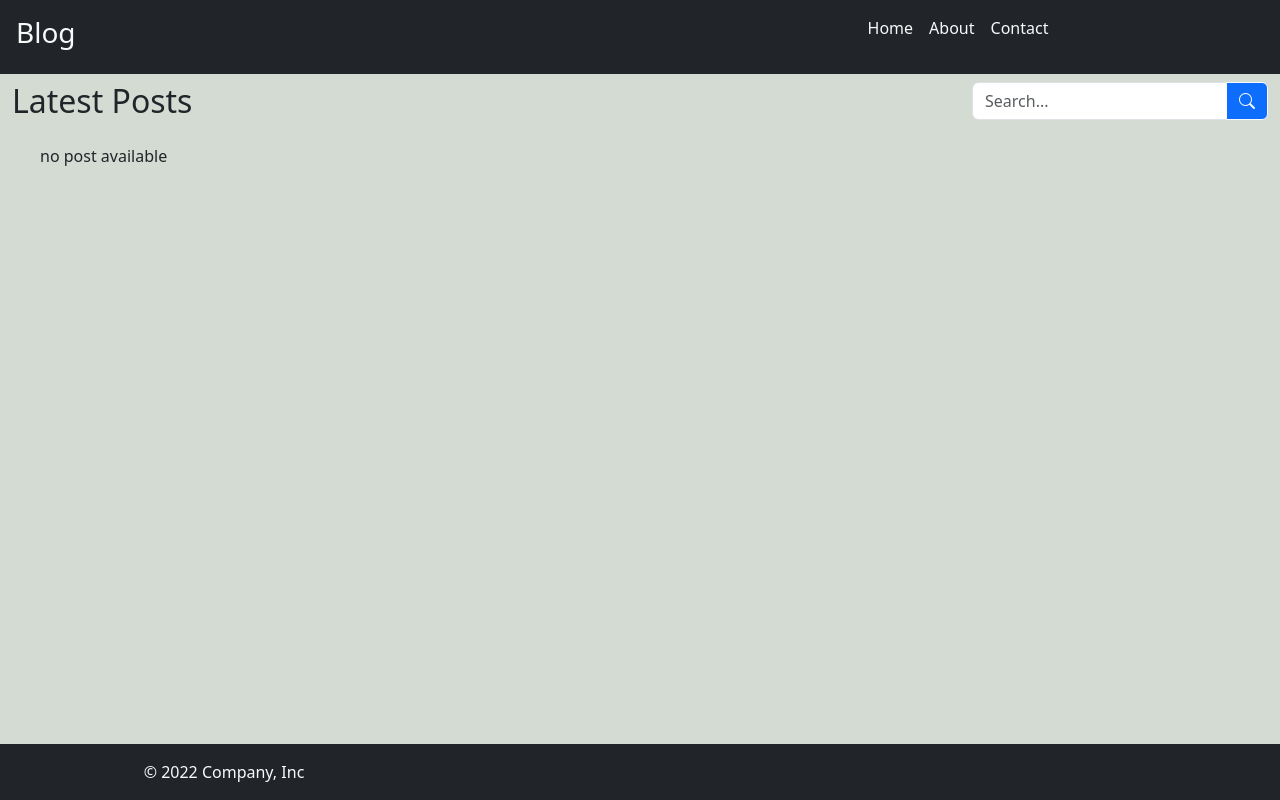
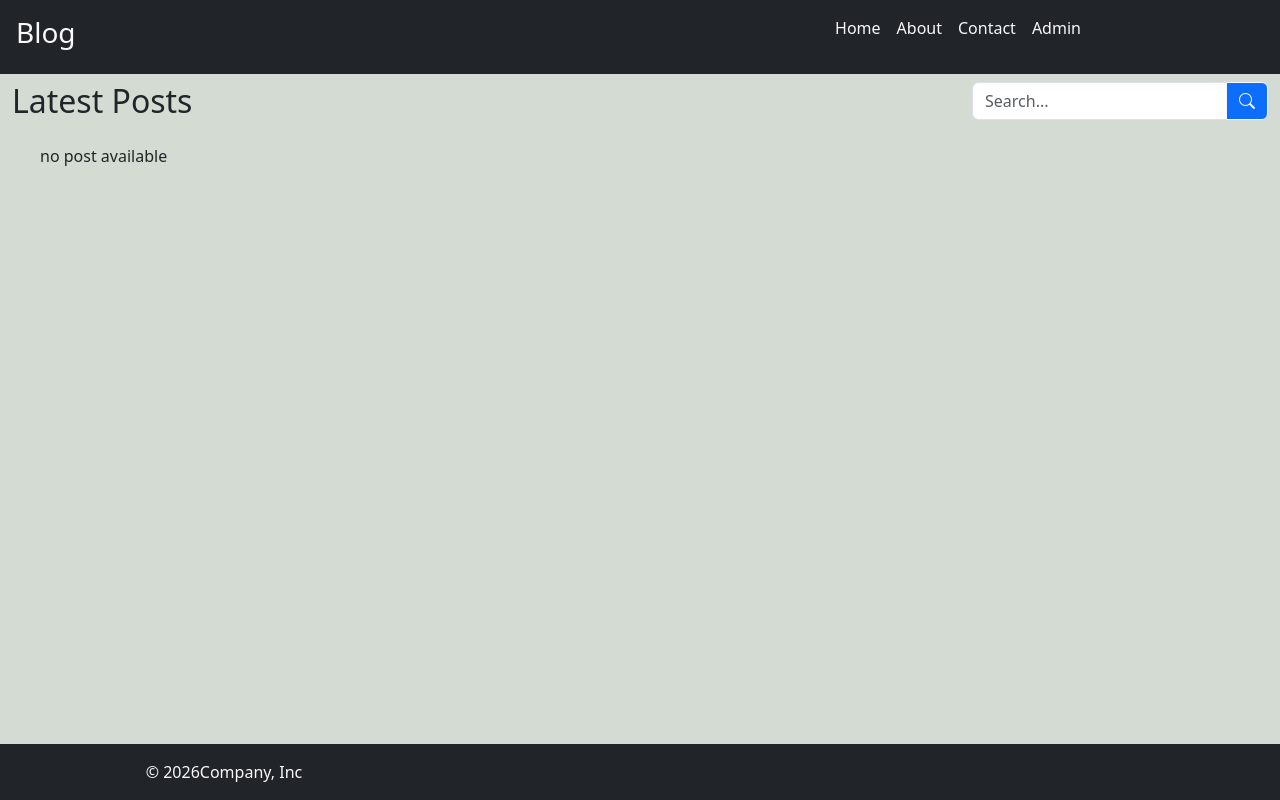
Before and after one commit to parthigpm123/Django_Blog_Website, a Django app: page / in a window 1280 px wide. Run offline with Django 4.2, Linux system fonts and the light colour scheme; data that the repository does not hold is empty; some libraries are stand-ins or nearby versions.

Commit message:
project_completed

```diff
--- a/myapp/blog/templates/includes/footer.html
+++ b/myapp/blog/templates/includes/footer.html
@@ -1,5 +1,5 @@
 <footer class="bg-dark text-light p-3">
         <div class="col-4 d-flex justify-content-center align-items-center">
-          <span class="text-light">© 2022 Company, Inc</span>
+          <span class="text-light">© 2026Company, Inc</span>
         </div>
     </footer>
--- a/myapp/blog/templates/includes/header.html
+++ b/myapp/blog/templates/includes/header.html
@@ -8,6 +8,7 @@
                     <a class="text-light text-decoration-none" href="/">Home</a>
                     <a class="text-light text-decoration-none" href="/about">About</a>
                     <a class="text-light text-decoration-none" href="/contact">Contact</a>
+                    <a class="text-light text-decoration-none" href="/admin">Admin</a>
                 </div>
             </div>
         </div>
--- a/myapp/myapp/settings.py
+++ b/myapp/myapp/settings.py
@@ -23,7 +23,7 @@ BASE_DIR = Path(__file__).resolve().parent.parent
 SECRET_KEY = 'django-insecure-)ch9tq^zf=0qv5x4_+_x*myn=mh*@x1(pnf=403qri#)3vg!(o'
 
 # SECURITY WARNING: don't run with debug turned on in production!
-DEBUG = True
+DEBUG = False
 
 ALLOWED_HOSTS = ['*','localhost','127.0.0.1']
 
```
Also changed, not shown: myapp/db.sqlite3 (deleted).
